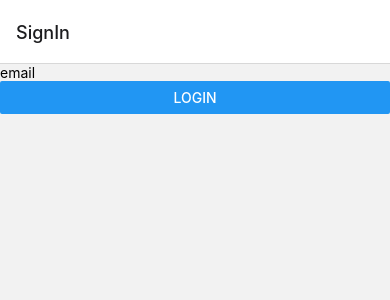
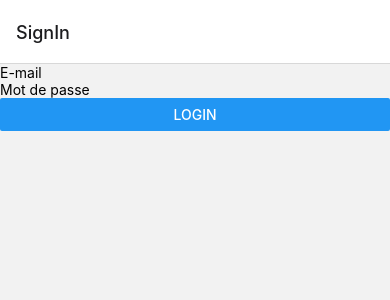
Before and after one commit to beckele94/reactNativeChuckNorris, a React Native app: screen / in a window 390 px wide. Shown: the top 300 px of the page. Built offline with nearby package versions, Linux system fonts and the light colour scheme.

Commit message:
Champ password sécurisé

```diff
--- a/src/screens/SignIn.js
+++ b/src/screens/SignIn.js
@@ -30,9 +30,15 @@ const SignIn = () => {
         <>
             <View>
                 <TextInput
-                    placeholder={"email"}
+                    placeholder={"E-mail"}
                     onChangeText={(value) => onChangeHandler(value, "email")}
                     value={login.email}
+                />
+                <TextInput
+                    placeholder={"Mot de passe"}
+                    secureTextEntry={true}
+                    onChangeText={(value) => onChangeHandler(value, "password")}
+                    value={login.password}
                 />
                 <Button title="login" onPress={onClickHandler}/>
             </View>
```
